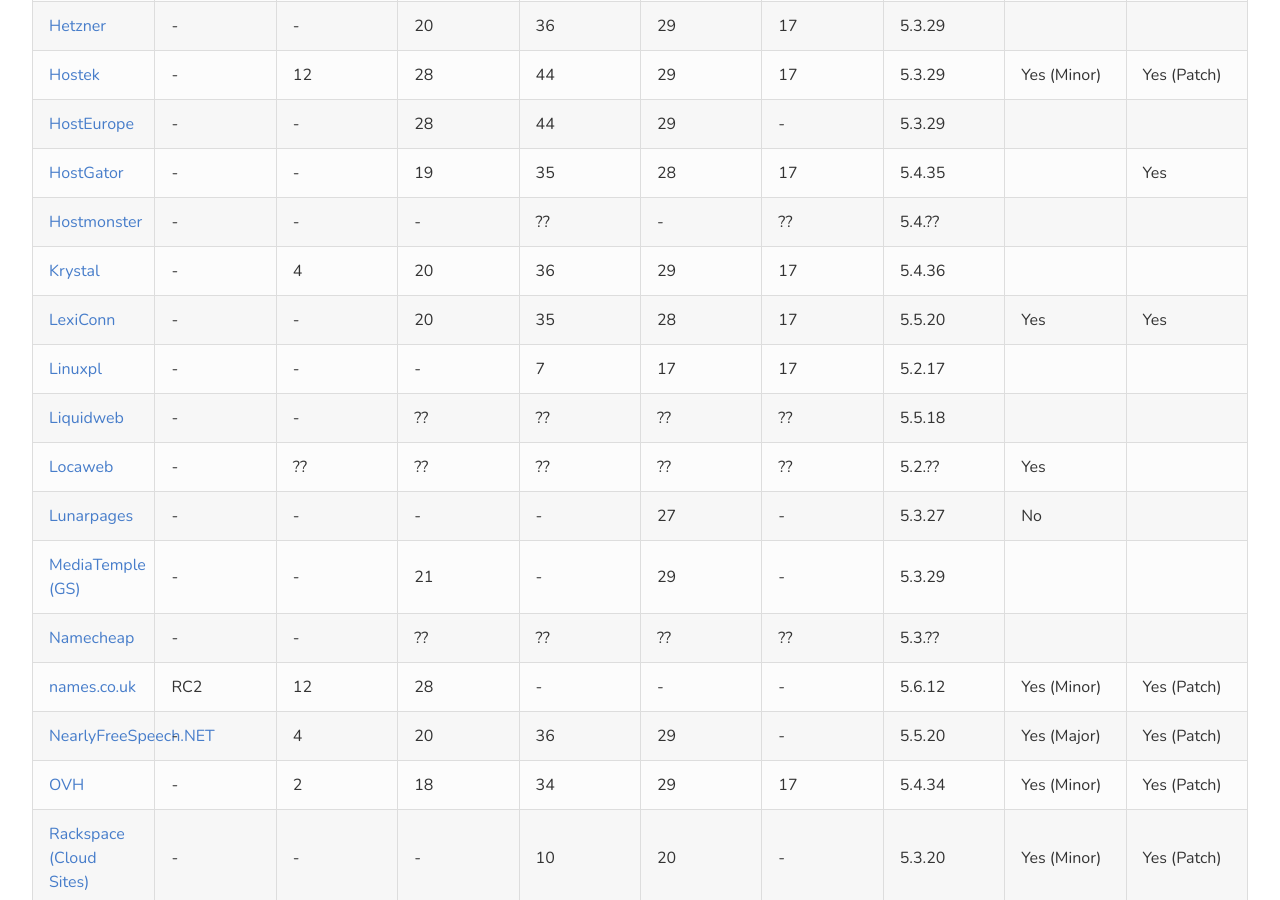
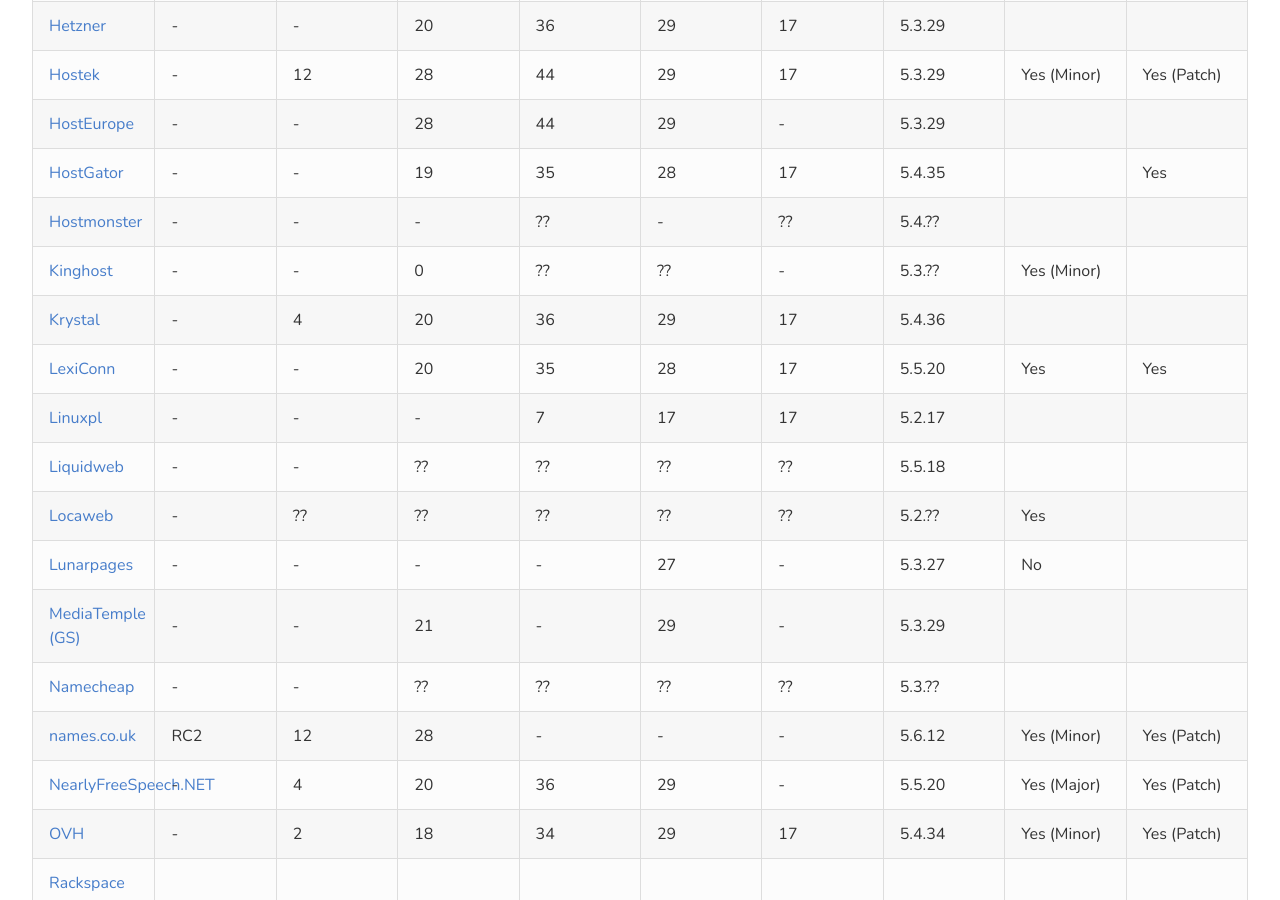
Before and after one commit to phpversions/phpversions.info, a Jekyll site: the page built from shared-hosting.html, in a window 1280 px wide and 900 px high, scrolled down 1117 px. Built offline with Jekyll 4.4.1, drawn with Linux system fonts in a browser that asks for light colours; nearby versions of some CDN libraries.

Commit message:
Added Kinghost (Brazilian shared hosting provider)

```diff
--- a/_data/shared_hosts.yml
+++ b/_data/shared_hosts.yml
@@ -142,6 +142,14 @@
   php52: ??
   php54: ??
   default: 5.4.??
+
+- name: "Kinghost"
+  url: "http://www.kinghost.com.br/"
+  php53: ??
+  php54: ??
+  php55: 0
+  default: 5.3.??
+  manual_update: "Yes (Minor)"
 
 - name: "Krystal"
   url: "https://krystal.co.uk/"
```
